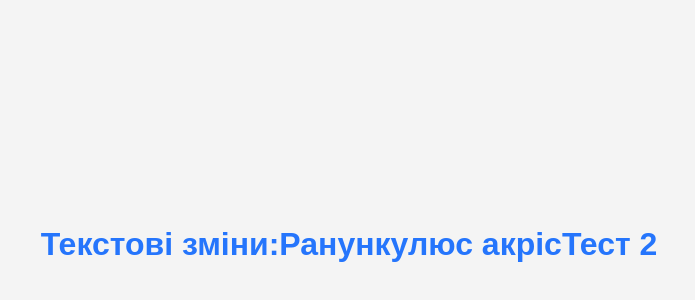
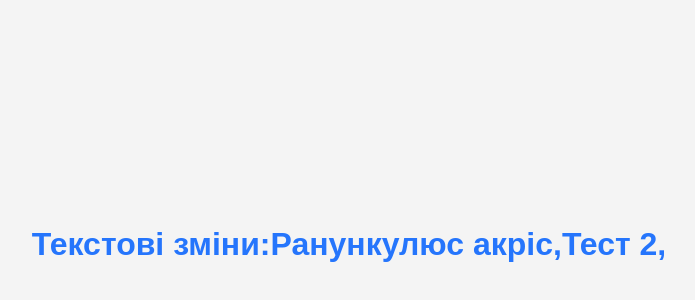
Before and after one commit to Nikettle/spoon_commit, a plain HTML site: page index.html in a window 1280 px wide. Shown: the part 156-456 px from the top of the page, without its empty margins (291-986 px from the left). Drawn offline with Linux system fonts and the light colour scheme.

Commit message:
Оновлення дизайну, відступи

```diff
--- a/index.html
+++ b/index.html
@@ -29,7 +29,7 @@
 </head>
 <body>
     <h1>Текстові зміни: </h1>
-    <h1>Ранункулюс акріс </h1>
-    <h1>Тест 2</h1>
+    <h1> Ранункулюс акріс, </h1>
+    <h1> Тест 2, </h1>
 </body>
 </html>
```
